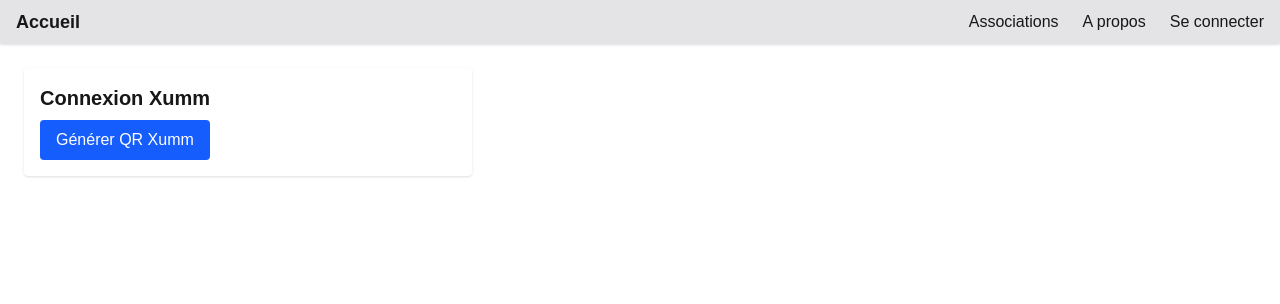
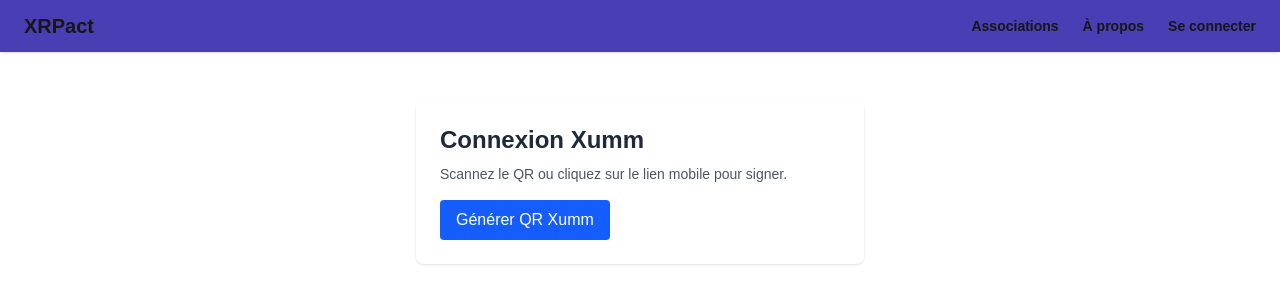
Before and after one commit to theaux42/pbw, a Next.js app: page /profile in a window 1280 px wide. Shown: the top 304 px of the page. Built offline with nearby package versions, Linux system fonts and the light colour scheme.

Commit message:
:sparkles: Getting associations from database

```diff
--- a/app/NavBar.jsx
+++ b/app/NavBar.jsx
@@ -13,27 +13,28 @@
     }
   }, [])
 
-  // Le label de droite selon connexion
   const rightLabel = account ? 'Profil' : 'Se connecter'
-  // Le lien pointe toujours vers "/profile"
-  // (la page gère le fait d’afficher le QR ou les infos)
 
   return (
-    <nav className="flex items-center justify-between bg-zinc-200 shadow px-4 py-2">
-      {/* À gauche : Accueil */}
-      <Link href="/" className="text-lg font-bold">
-        Accueil
+    <nav className="
+      flex items-center justify-between
+      bg-indigo-800/90 backdrop-blur
+      px-6 py-3 shadow
+    ">
+      {/* Logo / Accueil */}
+      <Link href="/" className="text-xl font-bold hover:opacity-90">
+        XRPact
       </Link>
 
-      {/* À droite : Associations, À propos, Profil/Se connecter */}
-      <div className="space-x-6">
-        <Link href="/associations" className="hover:underline">
+      {/* Liens à droite */}
+      <div className="space-x-6 text-sm font-semibold">
+        <Link href="/associations" className="hover:text-teal-300">
           Associations
         </Link>
-        <Link href="/about" className="hover:underline">
-          A propos
+        <Link href="/about" className="hover:text-teal-300">
+          À propos
         </Link>
-        <Link href="/profile" className="hover:underline">
+        <Link href="/profile" className="hover:text-teal-300">
           {rightLabel}
         </Link>
       </div>
--- a/app/about/page.jsx
+++ b/app/about/page.jsx
@@ -1,8 +1,11 @@
 export default function AboutPage() {
     return (
-      <main className="p-6">
-        <h1 className="text-2xl font-bold mb-4">À propos</h1>
-        <p>Page d'informations sur le projet XRPact...</p>
+      <main className="mt-8">
+        <h1 className="text-3xl font-bold mb-4">À propos</h1>
+        <p className="text-gray-100">
+          Bienvenue sur la page "À propos" de XRPact. Notre mission : faciliter
+          les dons en crypto de manière transparente pour les associations.
+        </p>
       </main>
     )
   }
--- /dev/null
+++ b/app/api/organizations/route.js
@@ -0,0 +1,33 @@
+import { createClient } from '@supabase/supabase-js'
+
+const supabase = createClient(
+  process.env.SUPABASE_URL,
+  process.env.SUPABASE_SERVICE_KEY
+)
+
+export async function GET() {
+  try {
+    const { data, error } = await supabase
+      .from('organizations')
+      .select('*')
+
+    if (error) {
+      console.error('[Supabase Error]', error)
+      return new Response(JSON.stringify({ error: error.message }), {
+        status: 500,
+        headers: { 'Content-Type': 'application/json' }
+      })
+    }
+
+    return new Response(JSON.stringify({ organizations: data }), {
+      status: 200,
+      headers: { 'Content-Type': 'application/json' }
+    })
+  } catch (err) {
+    console.error('[Unexpected Error]', err)
+    return new Response(JSON.stringify({ error: 'Internal Server Error' }), {
+      status: 500,
+      headers: { 'Content-Type': 'application/json' }
+    })
+  }
+}
--- a/app/associations/page.jsx
+++ b/app/associations/page.jsx
@@ -1,8 +1,69 @@
+'use client'
+
+import { useState, useEffect } from 'react'
+
 export default function AssociationsPage() {
-    return (
-      <main className="p-6">
-        <h1 className="text-2xl font-bold mb-4">Associations</h1>
-        <p>Liste des associations partenaires...</p>
-      </main>
-    )
-  }
+  const [orgs, setOrgs] = useState([])
+  const [error, setError] = useState(null)
+
+  useEffect(() => {
+    async function fetchOrgs() {
+      try {
+        const res = await fetch('/api/organizations')
+        if (!res.ok) {
+          throw new Error(`HTTP ${res.status}`)
+        }
+        const data = await res.json()
+        setOrgs(data.organizations || [])
+      } catch (err) {
+        setError(err.message)
+      }
+    }
+    fetchOrgs()
+  }, [])
+
+  return (
+    <main className="mt-8">
+      <h1 className="text-3xl font-bold mb-6">Associations</h1>
+
+      {error && (
+        <p className="text-red-400 mb-4">
+          Erreur lors du chargement: {error}
+        </p>
+      )}
+
+      {orgs.length === 0 && !error ? (
+        <p className="text-gray-200">Aucune association trouvée.</p>
+      ) : (
+        <div className="grid grid-cols-1 md:grid-cols-2 gap-4">
+          {orgs.map((org) => (
+            <div
+              key={org.id}
+              className="
+                bg-white/90 text-gray-800 rounded-lg shadow p-4 flex
+                hover:shadow-lg transition-shadow
+              "
+            >
+              {org.logo_url && (
+                <img
+                  src={org.logo_url}
+                  alt={org.name}
+                  className="w-16 h-16 object-cover rounded-full mr-4"
+                />
+              )}
+              <div>
+                <h2 className="text-xl font-bold mb-1">{org.name}</h2>
+                <p className="text-sm text-gray-600 mb-1">
+                  {org.description || 'Aucune description.'}
+                </p>
+                <p className="text-sm text-teal-700 font-semibold">
+                  Wallet: {org.wallet_address}
+                </p>
+              </div>
+            </div>
+          ))}
+        </div>
+      )}
+    </main>
+  )
+}
--- a/app/layout.js
+++ b/app/layout.js
@@ -3,15 +3,24 @@
 
 export const metadata = {
   title: 'XRPact Site',
-  description: 'Exemple Next.js 13 + Xumm',
+  description: 'Exemple Next.js 13 + Xumm + Supabase',
 }
 
 export default function RootLayout({ children }) {
   return (
     <html lang="fr">
-      <body className="bg-gray-100 text-gray-800">
+      <body className="
+        bg-gradient-to-b
+        from-indigo-900
+        via-blue-900
+        to-teal-900
+        text-gray-100
+        min-h-screen
+      ">
         <NavBar />
-        {children}
+        <div className="max-w-6xl mx-auto p-4">
+          {children}
+        </div>
       </body>
     </html>
   )
--- a/app/page.jsx
+++ b/app/page.jsx
@@ -1,8 +1,12 @@
 export default function HomePage() {
   return (
-    <main className="p-6">
-      <h1 className="text-2xl font-bold mb-4">Bienvenue sur XRPact</h1>
-      <p>Page d'accueil librement accessible.</p>
+    <main className="mt-8">
+      <h1 className="text-4xl font-bold mb-6">XRPact</h1>
+      <p className="text-gray-100 text-lg">
+        Plateforme de dons décentralisés sur le XRP Ledger.
+        Connectez-vous via Xumm, soutenez des associations et
+        recevez un NFT symbolique pour votre générosité.
+      </p>
     </main>
   )
 }
--- a/app/profile/page.jsx
+++ b/app/profile/page.jsx
@@ -7,7 +7,7 @@
   const [payload, setPayload] = useState(null)
   const [checking, setChecking] = useState(false)
 
-  // Charger si on a déjà un compte dans localStorage
+  // Charger si déjà connecté
   useEffect(() => {
     const stored = localStorage.getItem('xumm_account')
     if (stored) {
@@ -15,7 +15,7 @@
     }
   }, [])
 
-  // Polling pour vérifier la signature
+  // Polling Xumm
   useEffect(() => {
     let interval
     if (payload && !account) {
@@ -38,7 +38,7 @@
     return () => clearInterval(interval)
   }, [payload, account])
 
-  // Génère un payload Xumm
+  // Génére un payload Xumm
   const handleLogin = async () => {
     try {
       setPayload(null)
@@ -61,26 +61,34 @@
   }
 
   return (
-    <main className="p-6">
+    <main className="mt-8 flex flex-col items-center">
+      <div className="
+        bg-white/90 text-gray-800 rounded-lg shadow p-6 w-full
+        max-w-md
+      ">
         {account ? (
-        <div className="max-w-md bg-white rounded shadow p-4">
-          <h1 className="text-xl font-bold mb-2">Mon Profil</h1>
+          <div>
+            <h1 className="text-2xl font-bold mb-2">Mon Profil</h1>
             <p className="mb-4">
-            Connecté en tant que : <span className="font-semibold">{account}</span>
+              Connecté en tant que :
+              <span className="font-semibold"> {account}</span>
             </p>
             <button
-            className="bg-red-500 text-white px-4 py-2 rounded hover:bg-red-600"
               onClick={handleLogout}
+              className="bg-red-600 text-white px-4 py-2 rounded hover:bg-red-700"
             >
               Se déconnecter
             </button>
           </div>
         ) : (
-        <div className="max-w-md bg-white rounded shadow p-4">
-          <h1 className="text-xl font-bold mb-2">Connexion Xumm</h1>
+          <div>
+            <h1 className="text-2xl font-bold mb-2">Connexion Xumm</h1>
+            <p className="text-sm text-gray-600 mb-4">
+              Scannez le QR ou cliquez sur le lien mobile pour signer.
+            </p>
             <button
+              onClick={handleLogin}
               className="bg-blue-600 text-white px-4 py-2 rounded hover:bg-blue-700"
-            onClick={handleLogin}
             >
               Générer QR Xumm
             </button>
@@ -111,6 +119,7 @@
             )}
           </div>
         )}
+      </div>
     </main>
   )
 }
--- a/package.json
+++ b/package.json
@@ -9,9 +9,11 @@
     "lint": "next lint"
   },
   "dependencies": {
+    "@supabase/supabase-js": "^2.49.4",
     "next": "15.2.4",
     "react": "^19.0.0",
     "react-dom": "^19.0.0",
+    "supabase": "^2.20.5",
     "tailwind": "^4.0.0",
     "xumm-sdk": "^1.11.2"
   },
```
Also changed, not shown: 1 other file (tests, documents, lock files or other folders). Lines whose indentation alone changed are shown as unchanged.
